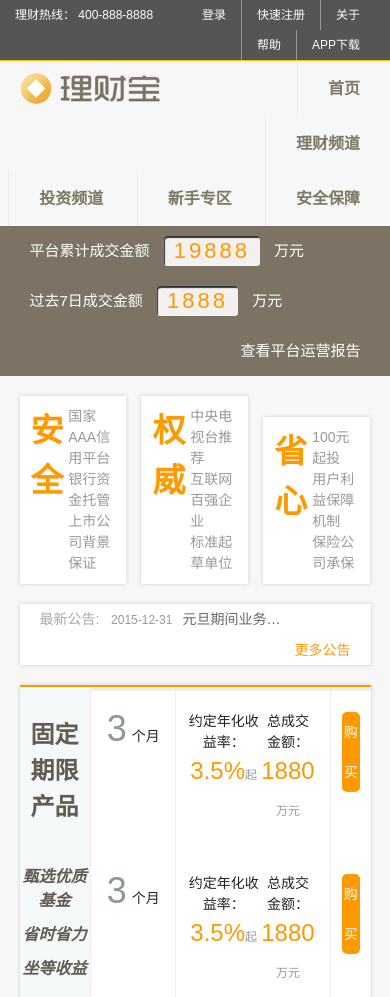
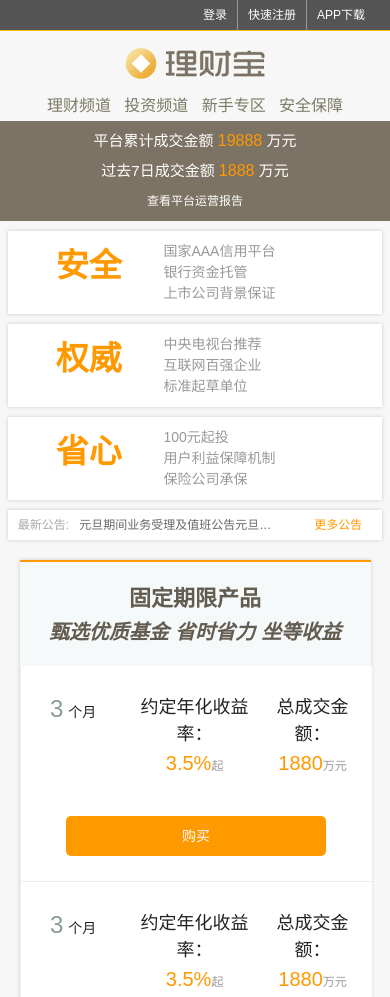
Before and after one commit to zhao-jun/ResponsiveWeb, a plain HTML site: page src/index.html in a window 390 px wide. Shown: the top 997 px of the page. Drawn offline with Linux system fonts and the light colour scheme.

Commit message:
mobile css

```diff
--- a/src/css/main.css
+++ b/src/css/main.css
@@ -128,6 +128,25 @@
     color: #fff;    /*不合理，待改进*/
 }
 
+@media only screen and (max-width: 50em) {
+    header .top .top-nav-item {
+        padding: 0 1rem;
+    }
+}
+
+@media only screen and (min-width: 30.0625em) and (max-width: 50em) {
+
+}
+
+@media only screen and (max-width: 30em) {
+    header .top .tel,
+    .top-nav .top-nav-item:nth-child(3),
+    .top-nav .top-nav-item:nth-child(4) {
+        display: none;
+    }
+}
+
+
 header .main {
     padding: 0;     /*???*/
 }
@@ -141,7 +160,7 @@
 header .main-nav-item {
     display: inline-block;
     border-left: 1px solid #f0ede9;
-    padding: 0 3rem;
+    padding: 0 2rem;
     font:bold 1.6rem/5.5rem sans-serif;
 }
 header .main-nav-item a {
@@ -152,7 +171,33 @@
     color: #ffb300;
     background-color: #f8f6f1;
 }
+@media only screen and (max-width: 50em) {
+    header .main .brand {
+        float: none;
+        display: block;
+        margin: 1.5rem auto 0.5rem;
+        padding: 0;
+        text-align: center;
+    }
+    header .main-nav {
+        text-align: center;
+    }
+    header .main-nav-item {
+        border: none;
+        padding: 0 1.2rem;
+    }
+}
 
+@media only screen and (max-width: 30em) {
+    header .main-nav-item{
+        line-height: 3rem;
+        font-weight: normal;
+        padding: 0 0.5rem;
+    }
+    header .main-nav .main-nav-item:first-child {
+        display: none;
+    }
+}
 
 
 /* 网站主要内容 */
@@ -196,10 +241,39 @@
 }
 .trans-report-item {
     display: inline-block;
-    padding: 1rem;
+    padding: 1rem 0.5rem;
     line-height: 3rem;
     color: #fff;
 }
+@media only screen and (max-width: 50em) {
+    .trans-data {
+        padding: 1rem 0.5rem;
+    }
+    .trans-money {
+        font-size: 1.6rem;
+        margin:0;
+        padding: 0;
+        letter-spacing: inherit;
+        box-shadow: none;
+        background-color: transparent;
+    }
+    .trans-report-item {
+        font-size: 1.2rem;
+    }
+}
+@media only screen and (max-width: 30em) {
+    .transaction {
+        padding: 0.5rem 0;
+    }
+    .trans-data,.trans-report {
+        float: none;
+        text-align: center;
+    }
+    .trans-data,.trans-report-item {
+        padding: 0;
+    }
+}
+
 /* 滚动广告 */
 .ad {
     display: none;
@@ -239,6 +313,32 @@
     padding: 0;
     color: #999;
 }
+
+@media only screen and (min-width: 30.0625em) and (max-width: 50em) {
+    .feature-title,.feature-summary {
+        display: block;
+        width: 100%;
+        font-size: 2.6rem;
+        text-align: center;
+    }
+    .feature-summary {
+        font-size: 1.2rem;
+    }
+}
+@media only screen and (max-width: 30em) {
+    .feature {
+        width: 96%;
+        margin: 1rem auto;
+    }
+    .feature-item {
+        display: block;
+        width: auto;
+    }
+    .feature-item+.feature-item {
+        margin: 1rem 0 0;
+    }
+}
+
 /* 最新公告 */
 .notice {
     width: 90%;
@@ -275,6 +375,20 @@
     margin-right: 2rem;
     color: #ff9900;
 }
+@media only screen and (max-width: 30em) {
+    .notice {
+        width: 96%;
+        margin: 1rem auto;
+        font-size: 1.2rem;
+    }
+    .notice-item {
+        margin-left: 1rem;
+    }
+    .notice-date {
+        display: none;
+    }
+}
+
 
 /* 产品列表 */
 .product {
@@ -385,7 +499,72 @@
     background-color: #ccc !important;
     cursor: not-allowed;
 }
-/*???*/
+@media only screen and (max-width: 50em) {
+    .product-title {
+        float: none;
+        width: 100%;
+        margin-top: 2rem;
+        font-size: 2.2rem;
+    }
+    .product-summary:first-child {
+        margin-top: 0;
+    }
+    .product-summary {
+        display: inline;
+        font-size: 1.2rem;
+    }
+    .product .product-content {
+        float: none;
+        width: 100%;
+    }
+    .product-item h3 em {
+        font-size: 2.4rem;
+    }
+    .product-item .info {
+        padding: 1rem 1rem 0;
+        font-size: 1.2rem;
+    }
+    .product-item .info p span {
+        font-size: 2rem;
+    }
+    .product-item .buy a {
+        margin: 0.5rem auto;
+    }
+}
+@media only screen and (max-width: 30em) {
+    .product-summary:first-child:before {
+        content: '';
+        display: table;
+    }
+    .product-summary {
+        font-size: 2rem;
+        /*margin-right: 0;*/
+    }
+    .product-item .info {
+        float: right;
+        width: 70%;
+        padding: 1rem 0;
+        border:none;
+    }
+    .product-item h3 {
+        margin-top: 2.5rem;
+    }
+    .product-item .info p {
+        font-size: 1.8rem;
+    }
+    .product-item .buy {
+        clear: both;
+        float: none;
+        width: 100%;
+        padding: 1rem 0 2rem;
+    }
+    .product-item .buy a {
+        margin-top: 0;
+        max-width: 26rem;
+    }
+}
+
+
 
 /* 底部导航 */
 .footer {
@@ -418,7 +597,31 @@
     font-size: 1.6rem;
     line-height: 3rem;
 }
-
+@media only screen and (max-width: 50em) {
+    .footer-content .brand {
+        display: none;
+    }
+    .footer-content-item {
+        width:20%;
+    }
+    .footer-content-item li {
+        font-size: 1.2rem;
+        line-height: 2rem;
+    }
+    .footer-content-item .title {
+        font-size: 1.4rem;
+        line-height: 2.5rem;
+    }
+}
+@media only screen and (max-width: 30em) {
+    .footer-content {
+        width: 98%;
+    }
+    .footer-content-item .title {
+        font-size: 1.2rem;
+        line-height: 2rem;
+    }
+}
 
 
 /* 底部 */
@@ -485,3 +688,56 @@
     text-align: center;
     color: #999;
 }
+
+/* ==========
+   打印样式
+   ========== */
+@media print {
+    *,
+    *:before,
+    *:after {
+        background: transparent !important;
+        color: #000 !important;
+        box-shadow: none !important;
+        text-shadow: none !important;
+    }
+    a,
+    a:visited {
+        text-decoration: underline;
+    }
+    a[href]:after {
+        content: "("attr(href)")";
+    }
+    /*
+    * 使用#和javascript的超链接不打印href
+    */
+    a[href^="#"]:after,
+    a[href^="javascript:"]:after {
+        content: "";
+    }
+    pre,
+    blockquote {
+        border: 1px solid #999;
+        page-break-inside: avoid;
+    }
+    thead {
+        display: table-header-group;
+    }
+    tr,
+    img {
+        page-break-inside: avoid;
+    }
+    img {
+        max-width: 100% !important;
+    }
+    p,
+    h2,
+    h3 {
+        orphans: 3;
+        widows:3;
+    }
+    h2,
+    h3 {
+        page-break-after: avoid;
+    }
+}
```
Also changed, not shown: README.md.
